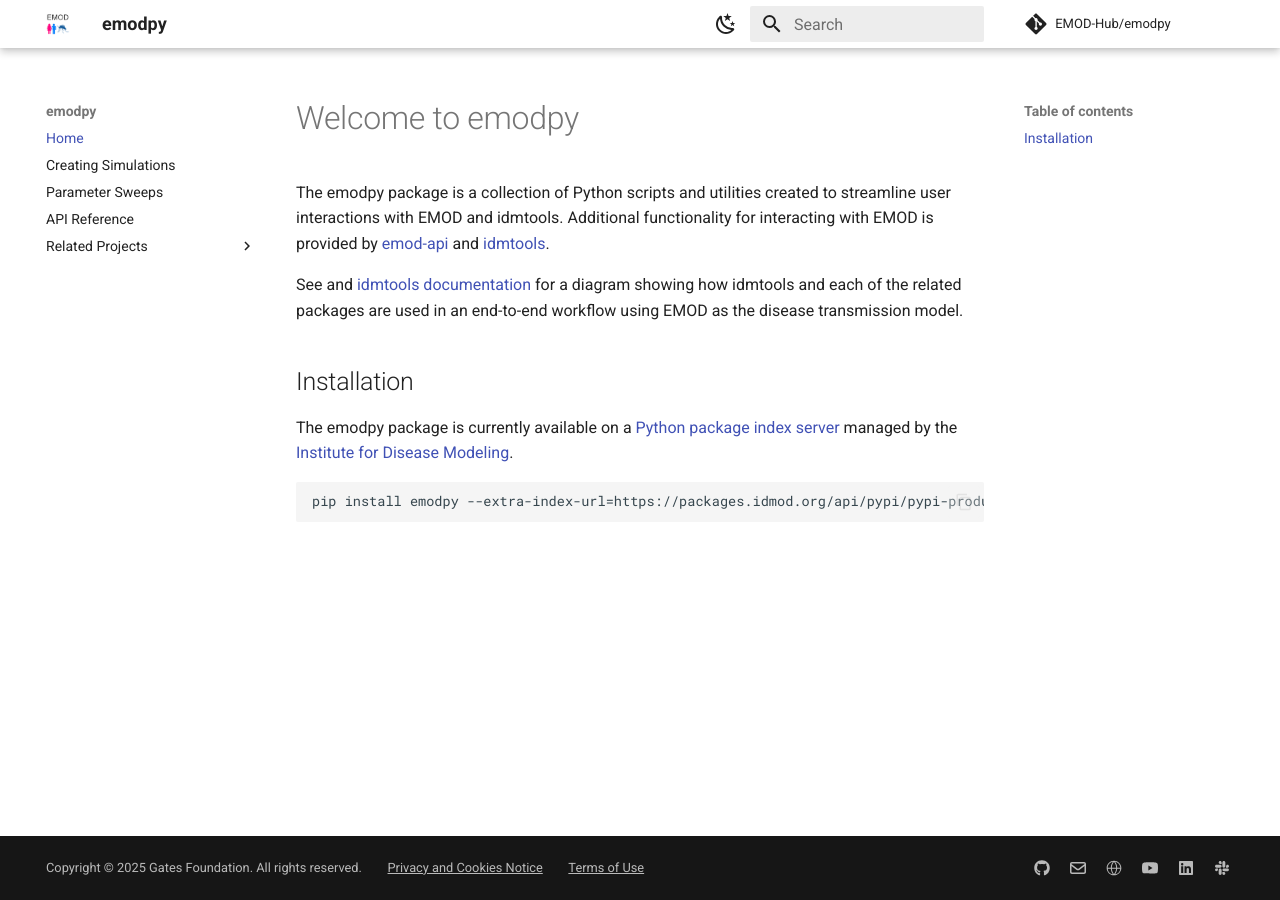
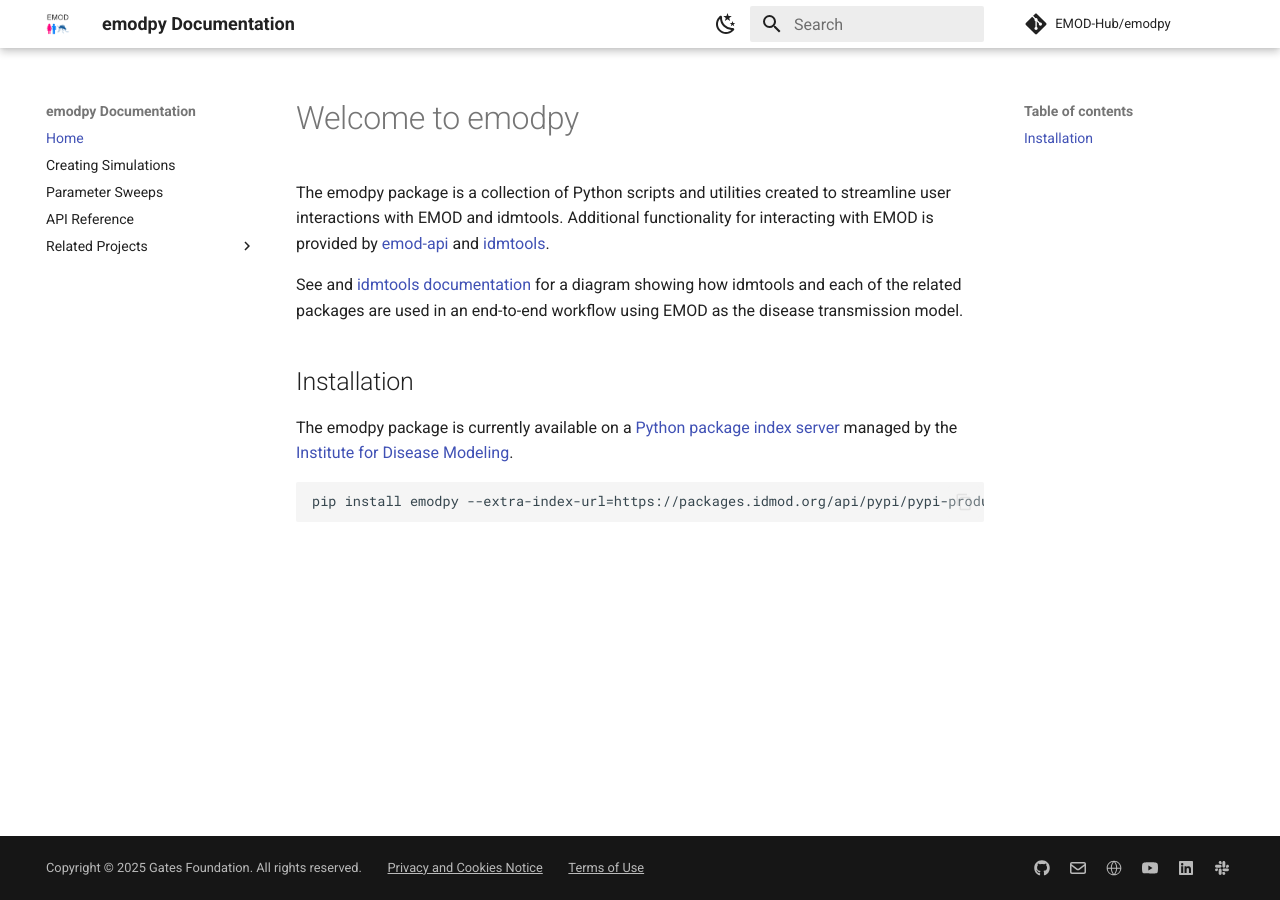
Before and after one commit to EMOD-Hub/emodpy, an MkDocs documentation site: the page built from docs/index.md, in a window 1280 px wide. Built offline with MkDocs 1.6.1 and Material for MkDocs 9.7.7, drawn with Linux system fonts in a browser that asks for light colours; comment, search, counter and statistics services are not loaded.

Commit message:
Bib file updates

```diff
--- a/mkdocs.yml
+++ b/mkdocs.yml
@@ -1,7 +1,7 @@
-site_name: emodpy
+site_name: emodpy Documentation
 site_url: https://emod-hub.github.io/emodpy/
 repo_name: EMOD-Hub/emodpy
-repo_url: https://github.com/EMOD-Hub/emodpy
+repo_url: https://github.com/EMOD-Hub/emodpy/
 
 theme:
   name: material
@@ -34,6 +34,7 @@
   - Parameter Sweeps: sweeps.md
   - API Reference: autoapi/
   - Related Projects:
+    - emod-api: https://emod-hub.github.io/emod-api/
     - EMOD-Generic: https://docs.idmod.org/projects/emod-generic
     - idmtools: https://docs.idmod.org/projects/idmtools/
 
@@ -53,17 +54,25 @@
   - mkdocstrings:
 
 markdown_extensions:
+  - admonition:
+  - attr_list:  # enables HTMl and CSS classes to inline elements
   - def_list:
-  - pymdownx.caret:
-  - pymdownx.mark:
-  - pymdownx.tilde:
-  - pymdownx.snippets:
-  - pymdownx.blocks.details:
-  - pymdownx.highlight:
-      linenums: true
+  - md_in_html:  # enables grids
+  - pymdownx.arithmatex:  # Latex processing for math equations
+      generic: true
+  - pymdownx.blocks.caption:  # captions for images, tables, etc.
+  - pymdownx.blocks.details:  # allows nesting of collapsible code
+  - pymdownx.caret:  # superscripts
+  - pymdownx.details:  # collapsible elements
+  - pymdownx.highlight:  # syntax highlighting for code blocks
+      linenums: true  # adds line numbers to code blocks automatically
+      anchor_linenums: true  # adds HTML anchors (#L1, #L2, etc.) to each line so you can link to specific ones.
       default_lang: 'python'
-  - pymdownx.arithmatex:
-      generic: true
+  - pymdownx.mark:  # text highlighting
+  - pymdownx.snippets:  # snippet reuse functionality
+      auto_append:
+        - docs/bib.md
+  - pymdownx.tilde:  # subscripts
 
 copyright: Copyright &copy; 2025 Gates Foundation. All rights reserved.
 
```
Also changed, not shown: docs/bib.md (+7 -4 lines), docs/index.md (+0 -4 lines).
